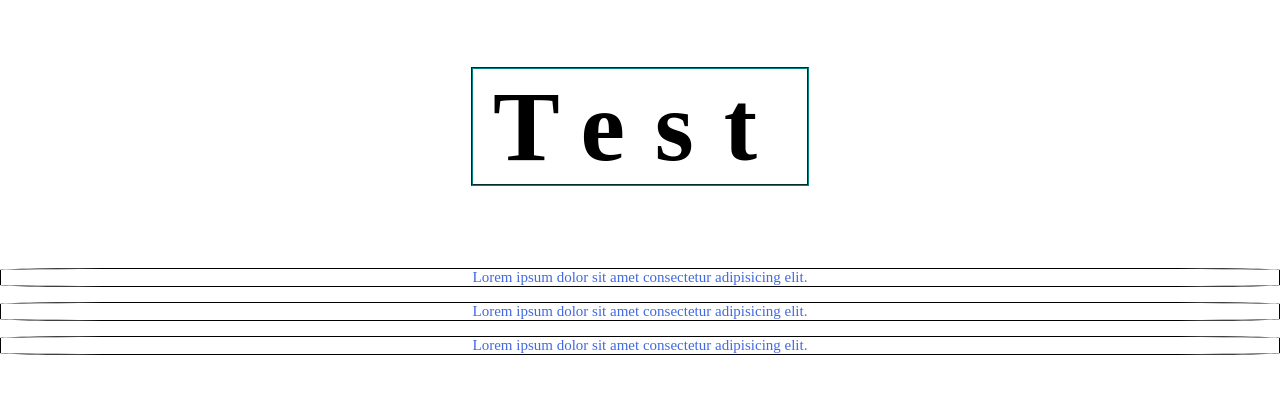
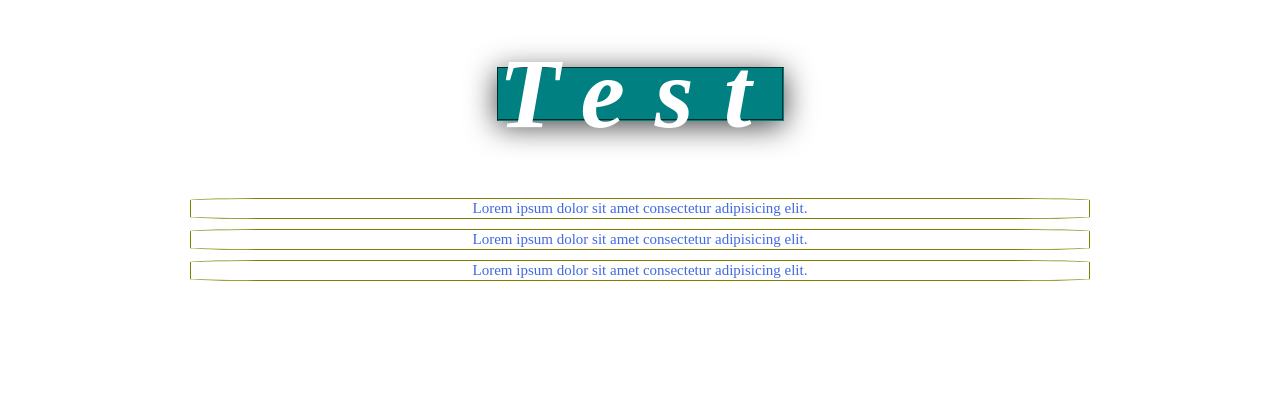
Before and after one commit to jfrcro/gittest, a plain HTML site: page index.html in a window 1280 px wide. Drawn offline with Linux system fonts and the light colour scheme.

Commit message:
propuesta escogida

```diff
--- a/css/main.css
+++ b/css/main.css
@@ -9,15 +9,23 @@ body {
     letter-spacing: 30px;
     border: 2px groove teal;
     font-size: 100px;
-    padding: 0 20px;
+    padding: 10 0 100;
     display: inline-block;
+    line-height: 50%;
+    font-style: italic;
+    box-shadow: 0px 5px 30px 0px rgba(0, 0, 0, 0.75);
+    color: white;
+    background-color: teal;
 }
 
 .l1,
 .l2,
 .l3 {
+    width: 70%;
     font-size: 15px;
     color: royalblue;
-    border: 1px solid black;
+    border: 1px solid olive;
     border-radius: 10%;
+    padding: 1px;
+    margin: 10px auto;
 }
```
